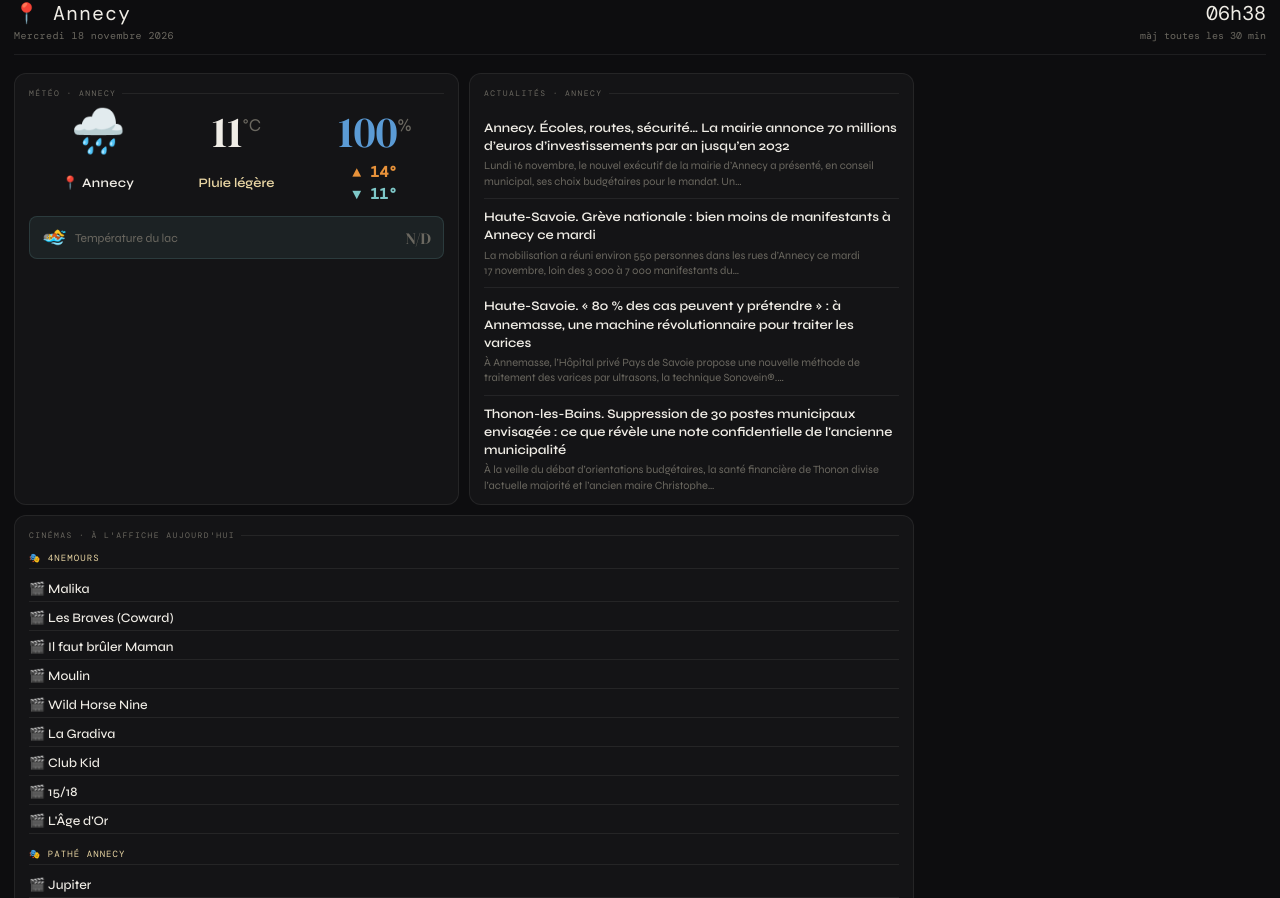
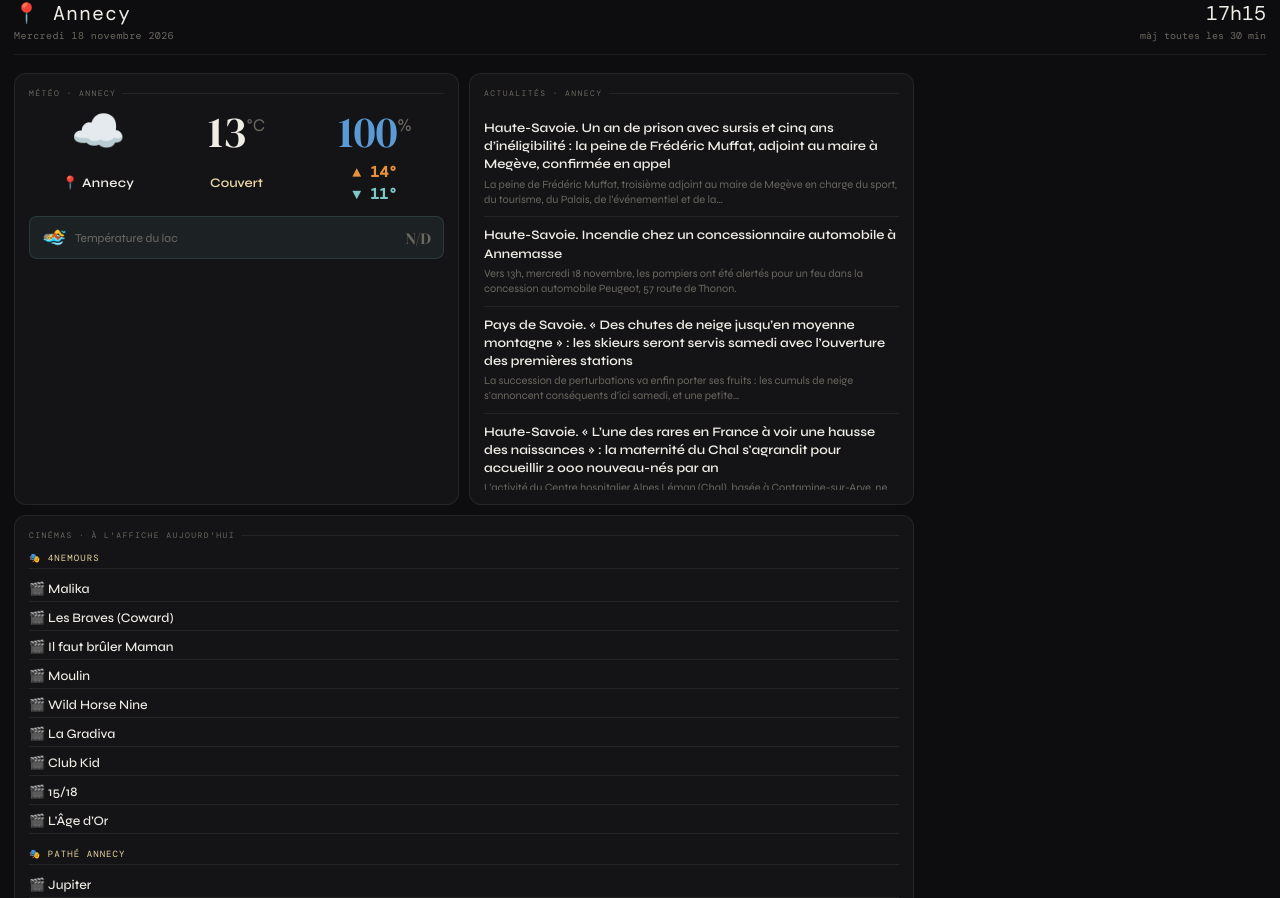
Before and after one commit to didiervarin/welcome_annecy, a plain HTML site: page index.html in a window 1280 px wide. Shown: the top 898 px of the page. Drawn offline with nearby package versions, Linux system fonts and the light colour scheme; a web font is replaced by a local one.

Commit message:
Dashboard Annecy mis à jour

```diff
--- a/index.html
+++ b/index.html
@@ -169,7 +169,7 @@
       <div class="header-sub">Mercredi 18 novembre 2026</div>
     </div>
     <div>
-      <div class="header-time">06h38</div>
+      <div class="header-time">17h15</div>
       <div class="header-date">màj toutes les 30 min</div>
     </div>
   </div>
@@ -181,12 +181,12 @@
       <div class="card-label">Météo · Annecy</div>
 
     <div class="meteo-grid">
-      <div class="meteo-cell meteo-icon">🌧️</div>
-      <div class="meteo-cell meteo-temp"><span>11</span><sup>°C</sup></div>
+      <div class="meteo-cell meteo-icon">☁️</div>
+      <div class="meteo-cell meteo-temp"><span>13</span><sup>°C</sup></div>
       <div class="meteo-cell meteo-rain-val"><span>100</span><sup>%</sup></div>
 
       <div class="meteo-cell meteo-lieu">📍 Annecy</div>
-      <div class="meteo-cell meteo-desc">Pluie légère</div>
+      <div class="meteo-cell meteo-desc">Couvert</div>
       <div class="meteo-cell meteo-minmax">
         <div class="temp-max">▲ 14°</div>
         <div class="temp-min">▼ 11°</div>
@@ -199,37 +199,37 @@
     <div class="card">
       <div class="card-label">Actualités · Annecy</div>
       <div class="news-list">
-        <a class="news-item" href="https://www.ledauphine.com/economie/2026/11/17/ecoles-routes-securite-decouvrez-les-70-millions-d-euros-d-investissements-de-la-mairie-par-an-jusqu-en-2032" target="_blank" rel="noopener">
-          <div class="news-title">Annecy. Écoles, routes, sécurité… La mairie annonce 70 millions d’euros d’investissements par an jusqu’en 2032</div>
-          <div class='news-summary'>Lundi 16 novembre, le nouvel exécutif de la mairie d’Annecy a présenté, en conseil municipal, ses choix budgétaires pour le mandat. Un…</div>
+        <a class="news-item" href="https://www.ledauphine.com/faits-divers-justice/2026/11/18/un-an-de-prison-avec-sursis-et-cinq-ans-d-ineligibilite-la-peine-de-frederic-muffat-adjoint-au-maire-a-megeve-confirmee-en-appel" target="_blank" rel="noopener">
+          <div class="news-title">Haute-Savoie. Un an de prison avec sursis et cinq ans d’inéligibilité : la peine de Frédéric Muffat, adjoint au maire à Megève, confirmée en appel</div>
+          <div class='news-summary'>La peine de Frédéric Muffat, troisième adjoint au maire de Megève en charge du sport, du tourisme, du Palais, de l’événementiel et de la…</div>
         </a>
-        <a class="news-item" href="https://www.ledauphine.com/social/2026/11/17/greve-nationale-moins-de-manifestants-a-annecy-ce-mardi" target="_blank" rel="noopener">
-          <div class="news-title">Haute-Savoie. Grève nationale : bien moins de manifestants à Annecy ce mardi</div>
-          <div class='news-summary'>La mobilisation a réuni environ 550 personnes dans les rues d’Annecy ce mardi 17 novembre, loin des 3 000 à 7 000 manifestants du…</div>
+        <a class="news-item" href="https://www.ledauphine.com/faits-divers-justice/2026/11/18/incendie-chez-un-concessionnaire-automobile-a-annemasse" target="_blank" rel="noopener">
+          <div class="news-title">Haute-Savoie. Incendie chez un concessionnaire automobile à Annemasse</div>
+          <div class='news-summary'>Vers 13h, mercredi 18 novembre, les pompiers ont été alertés pour un feu dans la concession automobile Peugeot, 57 route de Thonon.</div>
         </a>
-        <a class="news-item" href="https://www.ledauphine.com/sante/2026/11/17/80-des-cas-peuvent-y-pretendre-a-annemasse-une-machine-revolutionnaire-pour-traiter-les-varices" target="_blank" rel="noopener">
-          <div class="news-title">Haute-Savoie. « 80 % des cas peuvent y prétendre » : à Annemasse, une machine révolutionnaire pour traiter les varices</div>
-          <div class='news-summary'>À Annemasse, l’Hôpital privé Pays de Savoie propose une nouvelle méthode de traitement des varices par ultrasons, la technique Sonovein®.…</div>
+        <a class="news-item" href="https://www.ledauphine.com/environnement/2026/11/18/des-chutes-de-neige-jusqu-en-moyenne-montagne-les-skieurs-seront-servis-samedi-avec-l-ouverture-des-premieres-stations" target="_blank" rel="noopener">
+          <div class="news-title">Pays de Savoie. « Des chutes de neige jusqu’en moyenne montagne » : les skieurs seront servis samedi avec l’ouverture des premières stations</div>
+          <div class='news-summary'>La succession de perturbations va enfin porter ses fruits : les cumuls de neige s’annoncent conséquents d’ici samedi, et une petite…</div>
         </a>
-        <a class="news-item" href="https://www.ledauphine.com/politique/2026/11/17/une-note-confidentielle-envisageait-la-suppression-de-30-postes-municipaux" target="_blank" rel="noopener">
-          <div class="news-title">Thonon-les-Bains. Suppression de 30 postes municipaux envisagée : ce que révèle une note confidentielle de l'ancienne municipalité</div>
-          <div class='news-summary'>À la veille du débat d’orientations budgétaires, la santé financière de Thonon divise l’actuelle majorité et l’ancien maire Christophe…</div>
+        <a class="news-item" href="https://www.ledauphine.com/economie/2026/11/18/l-une-des-rares-en-france-a-voir-une-hausse-des-naissances-la-maternite-du-chal-s-agrandit-pour-accueillir-2-000-nouveau-nes-par-an" target="_blank" rel="noopener">
+          <div class="news-title">Haute-Savoie. « L’une des rares en France à voir une hausse des naissances » : la maternité du Chal s'agrandit pour accueillir 2 000 nouveau-nés par an</div>
+          <div class='news-summary'>L’activité du Centre hospitalier Alpes Léman (Chal), basée à Contamine-sur-Arve, ne cesse de croître dans nombre de ses services,…</div>
         </a>
-        <a class="news-item" href="https://www.ledauphine.com/faits-divers-justice/2026/11/17/boutique-orange-fracturee-a-la-grille-d-egout-huit-mois-de-prison-avec-sursis-et-interdiction-de-territoire-pour-les-deux-individus-en-errance" target="_blank" rel="noopener">
-          <div class="news-title">Annecy. Boutique Orange fracturée à la grille d’égout : huit mois de prison avec sursis et interdiction de territoire pour les deux individus en errance</div>
-          <div class='news-summary'>Interpellés dans la nuit du samedi 14 au dimanche 15 novembre, après avoir fracturé la boutique Orange de la rue Carnot avec une grille…</div>
+        <a class="news-item" href="https://www.ledauphine.com/politique/2026/11/18/on-prend-nos-responsabilites-on-y-va-la-commune-rachete-un-local-commercial-vide-au-perrier-pres-d-un-point-de-deal" target="_blank" rel="noopener">
+          <div class="news-title">Annemasse. « On prend nos responsabilités, on y va » : la commune rachète un local commercial vide au Perrier près d’un point de deal</div>
+          <div class='news-summary'>La Ville d’Annemasse vient de racheter un local inoccupé, dans le centre commercial du Perrier, à proximité d’un point de deal connu. On…</div>
         </a>
-        <a class="news-item" href="https://www.ledauphine.com/faits-divers-justice/2026/11/17/nous-sommes-attaques-par-des-gens-qui-veulent-creer-le-chaos-un-mortier-d-artifice-tire-a-l-interieur-du-lycee-charles-baudelaire" target="_blank" rel="noopener">
-          <div class="news-title">Annecy. « Nous sommes attaqués par des gens qui veulent créer le chaos » : un mortier d’artifice tiré à l’intérieur du lycée Charles-Baudelaire</div>
-          <div class='news-summary'>Ce lundi 16 novembre en milieu de matinée, un mortier d’artifice a été tiré à l’intérieur du lycée Charles Baudelaire, à Cran-Gevrier,…</div>
+        <a class="news-item" href="https://www.ledauphine.com/faits-divers-justice/2026/11/18/la-creche-rock-coeur-evacuee-a-cause-d-une-odeur-de-brule" target="_blank" rel="noopener">
+          <div class="news-title">La Roche-sur-Foron. La crèche Rock’Coeur évacuée à cause d’une odeur de brûlé</div>
+          <div class='news-summary'>Plus de peur que de mal à la crèche municipale Rock’Coeur de La Roche-sur-Foron, ce mercredi 18 novembre.</div>
         </a>
-        <a class="news-item" href="https://www.ledauphine.com/societe/2026/11/17/pourquoi-le-projet-de-construction-de-la-nouvelle-mosquee-est-encore-loin-de-la-ligne-d-arrivee" target="_blank" rel="noopener">
-          <div class="news-title">Annecy. Pourquoi le projet de construction de la nouvelle mosquée est encore loin de la ligne d'arrivée ?</div>
-          <div class='news-summary'>Malgré les annonces récentes de l’exécutif municipal concernant la construction d’une nouvelle mosquée à Annecy, le projet est encore loin…</div>
+        <a class="news-item" href="https://www.ledauphine.com/social/2026/11/18/pauvrete-avoir-un-emploi-n-est-plus-un-rempart-contre-la-precarite" target="_blank" rel="noopener">
+          <div class="news-title">Haute-Savoie. Pauvreté : avoir un emploi n’est plus un rempart contre la précarité</div>
+          <div class='news-summary'>Avec la publication de son rapport statistique annuel, le Secours catholique alerte sur le taux de pauvreté record en France. En…</div>
         </a>
-        <a class="news-item" href="https://www.ledauphine.com/economie/2026/11/17/charles-andre-charrier-20-ans-d-amour-du-vin-a-l-abbaye" target="_blank" rel="noopener">
-          <div class="news-title">Haute-Savoie. Charles André-Charrier, 20 ans d’amour du vin comme sommelier à l’Abbaye de Talloires-Montmin</div>
-          <div class='news-summary'>L’Abbaye de Talloires-Montmin va fermer ses portes pour l’hiver, tournant une page de son histoire contemporaine avec le départ en…</div>
+        <a class="news-item" href="https://www.ledauphine.com/culture-loisirs/2026/11/18/une-semaine-consacree-a-l-art-d-arcabas-a-l-eglise-saint-paul" target="_blank" rel="noopener">
+          <div class="news-title">Annecy (Meythet). Une semaine consacrée à l’art d’Arcabas à l’église Saint-Paul</div>
+          <div class='news-summary'>L’art sacré contemporain est à l’honneur à l’église Saint-Paul de Meythet cette semaine. Le point final d’une année consacrée au peintre…</div>
         </a></div>
     </div>
 
@@ -242,8 +242,8 @@
   </div>
 
   <div class="footer">
-    <div class="footer-info">Générée le mercredi 18 novembre 2026 à 06h38</div>
-    <div class="footer-info">Prochaine mise à jour dans ~22 min</div>
+    <div class="footer-info">Générée le mercredi 18 novembre 2026 à 17h15</div>
+    <div class="footer-info">Prochaine mise à jour dans ~15 min</div>
   </div>
 
 </body>
```
